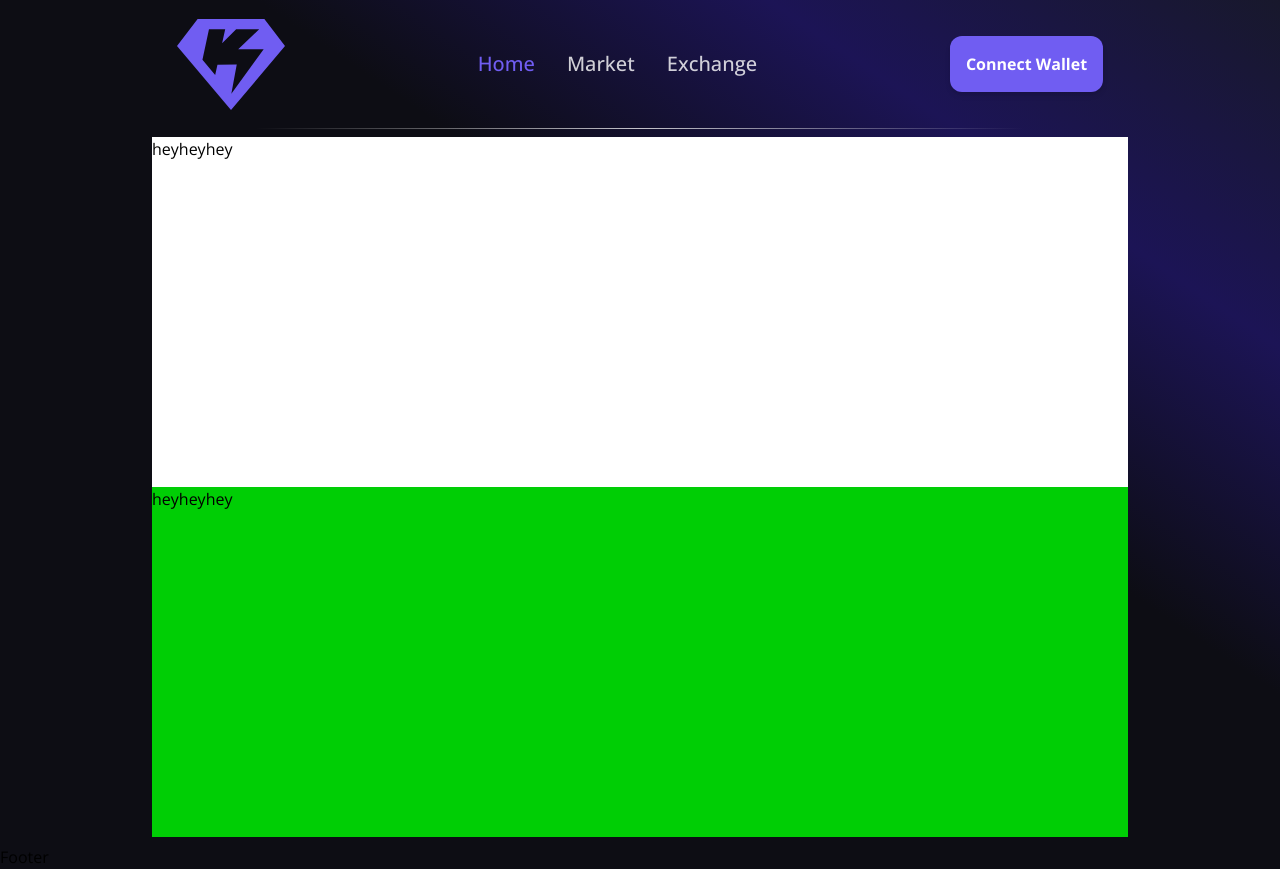
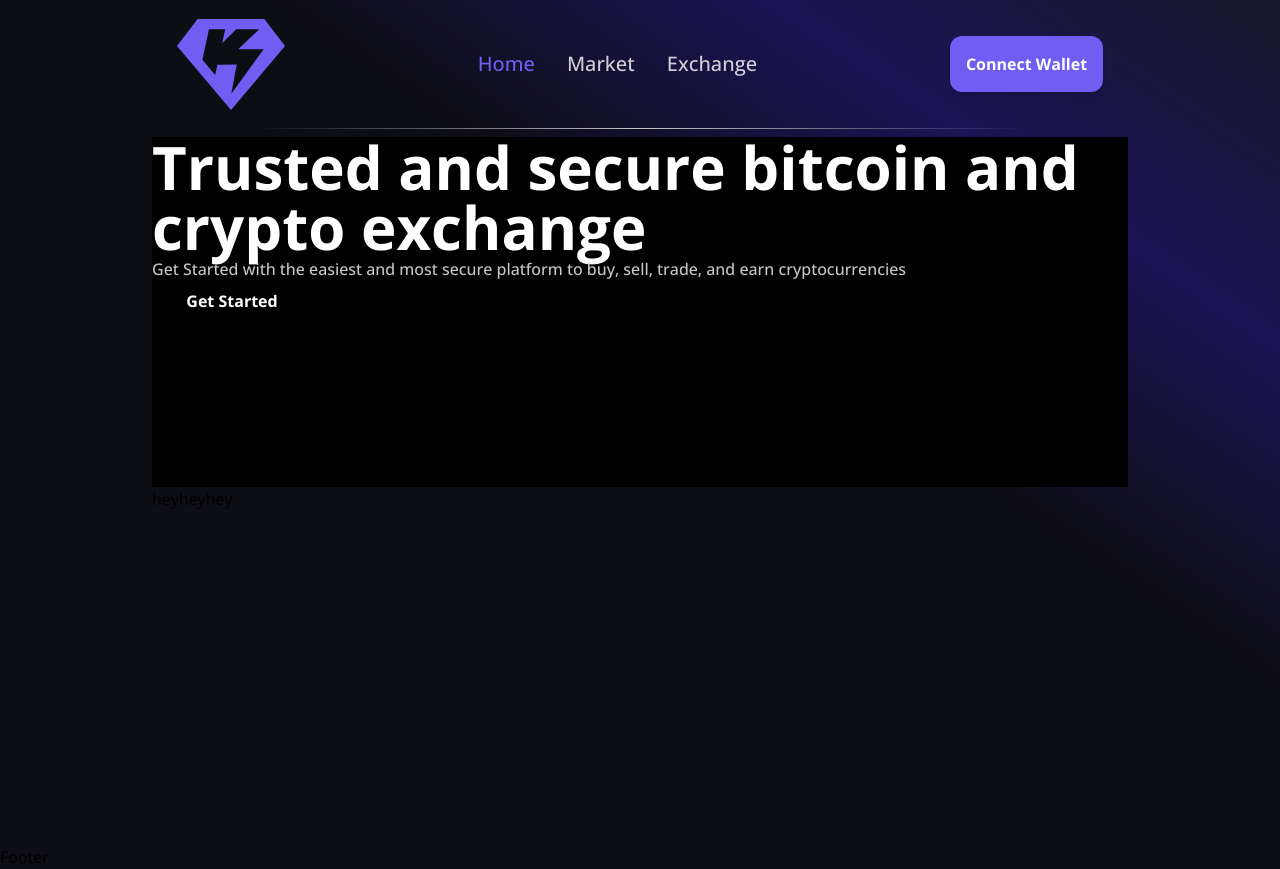
Before and after one commit to DeanShaked/Kryptonite, a React (Vite) app in the folder client/: page / in a window 1280 px wide. Built offline with nearby package versions, Linux system fonts and the light colour scheme.

Commit message:
added some

```diff
--- a/client/src/components/HomePartials/ExchangeInfo/ExchangeInfo.jsx
+++ b/client/src/components/HomePartials/ExchangeInfo/ExchangeInfo.jsx
@@ -4,11 +4,21 @@ import ExchangeInfoTable from "./ExchangeInfoTable";
 
 const ExchangeInfo = () => {
   return (
-    <div className="container mx-auto bg-green h-[700px] flex flex-col  xl:flex-row my-2">
-      <div className="flex flex-row  bg-white w-full h-full">
-        <h1>hey</h1>
-        <h1>hey</h1>
-        <h1>hey</h1>
+    <div className="container mx-auto bg-transparent h-[700px] flex flex-col  xl:flex-row my-2">
+      <div className="flex flex-col bg-black w-full h-full">
+        <h1 className="font-bold text-6xl text-white">
+          Trusted and secure bitcoin and crypto exchange{" "}
+        </h1>
+        <p className="font-medium text-[#CAC5CA]">
+          Get Started with the easiest and most secure platform to buy, sell,
+          trade, and earn cryptocurrencies
+        </p>
+        <ButtonElement
+          title="Get Started"
+          backgroundColor="green"
+          textColor="white"
+          onClick={{}}
+        />
       </div>
       <div className="flex flex-rowbg-black w-full h-full">
         <h1>hey</h1>
--- a/client/src/components/Reusable/ButtonElement.jsx
+++ b/client/src/components/Reusable/ButtonElement.jsx
@@ -1,13 +1,11 @@
 const ButtonElement = ({ title, backgroundColor, textColor, onClick }) => {
   return (
-    <div className="flex flex-row w-full px-16 hover:transition-opacity hover:duration-300 hover:opacity-70 justify-end">
-      <button
-        onClick={onClick}
-        className={`text-${textColor} bg-${backgroundColor} h-10 w-40 rounded-xl font-bold`}
-      >
-        {title}
-      </button>
-    </div>
+    <button
+      onClick={onClick}
+      className={`text-${textColor} bg-${backgroundColor} h-10 w-40 rounded-xl font-bold hover:transition-opacity hover:duration-300 hover:opacity-70`}
+    >
+      {title}
+    </button>
   );
 };
 
```
Also changed, not shown: 1 other file (tests, documents, lock files or other folders).
